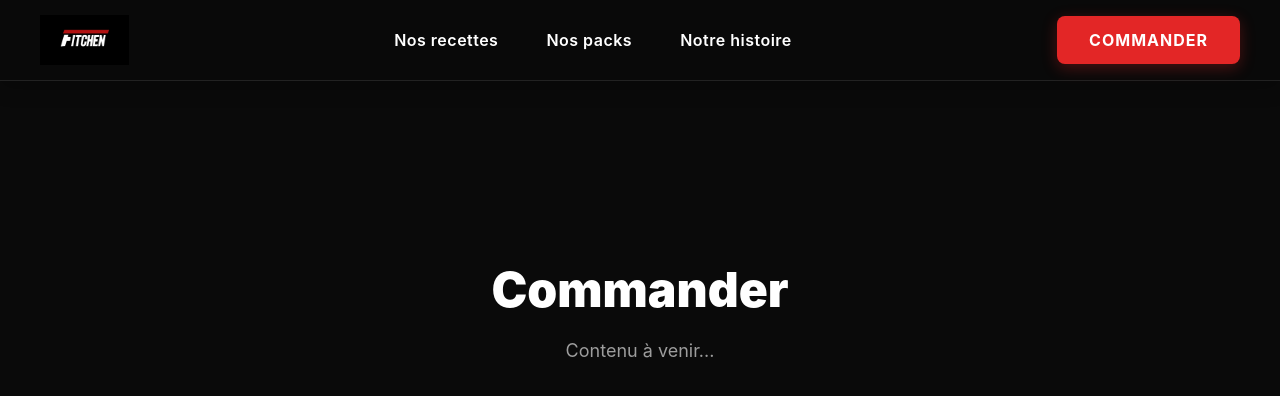
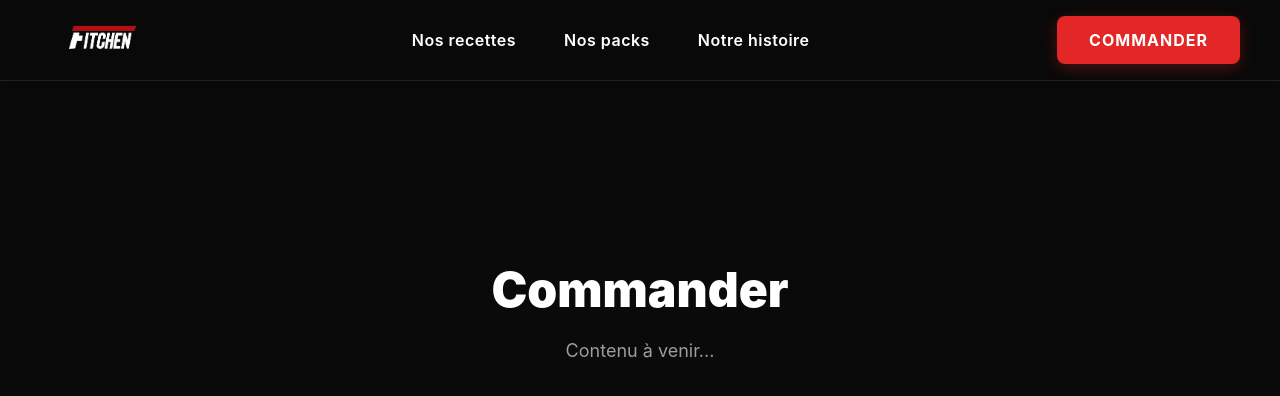
Before and after one commit to TheoLmrq/my-site, a React (Vite) app: page /my-site/commander in a window 1280 px wide. Shown: the top 396 px of the page. Built offline with nearby package versions, Linux system fonts and the light colour scheme.

Commit message:
Utilisation du logo PNG agrandi (70px)

```diff
--- a/src/components/Header.jsx
+++ b/src/components/Header.jsx
@@ -1,6 +1,6 @@
 import { Link, useLocation } from 'react-router-dom';
 import { useState } from 'react';
-import logoFitchen from '../assets/image/LOGO FITCHEN.jpg';
+import logoFitchen from '../assets/image/LOGO_FITCHEN-removebg-preview.png';
 import '../styles/Header.css';
 
 function Header() {
--- a/src/styles/Header.css
+++ b/src/styles/Header.css
@@ -33,7 +33,7 @@
 }
 
 .logo-image {
-  height: 50px;
+  height: 70px;
   width: auto;
   transition: all 0.3s ease;
   filter: brightness(1);
```
Also changed, not shown: src/assets/image/Barquette-removebg-preview.png (added), src/assets/image/LOGO_FITCHEN-removebg-preview.png (added).
